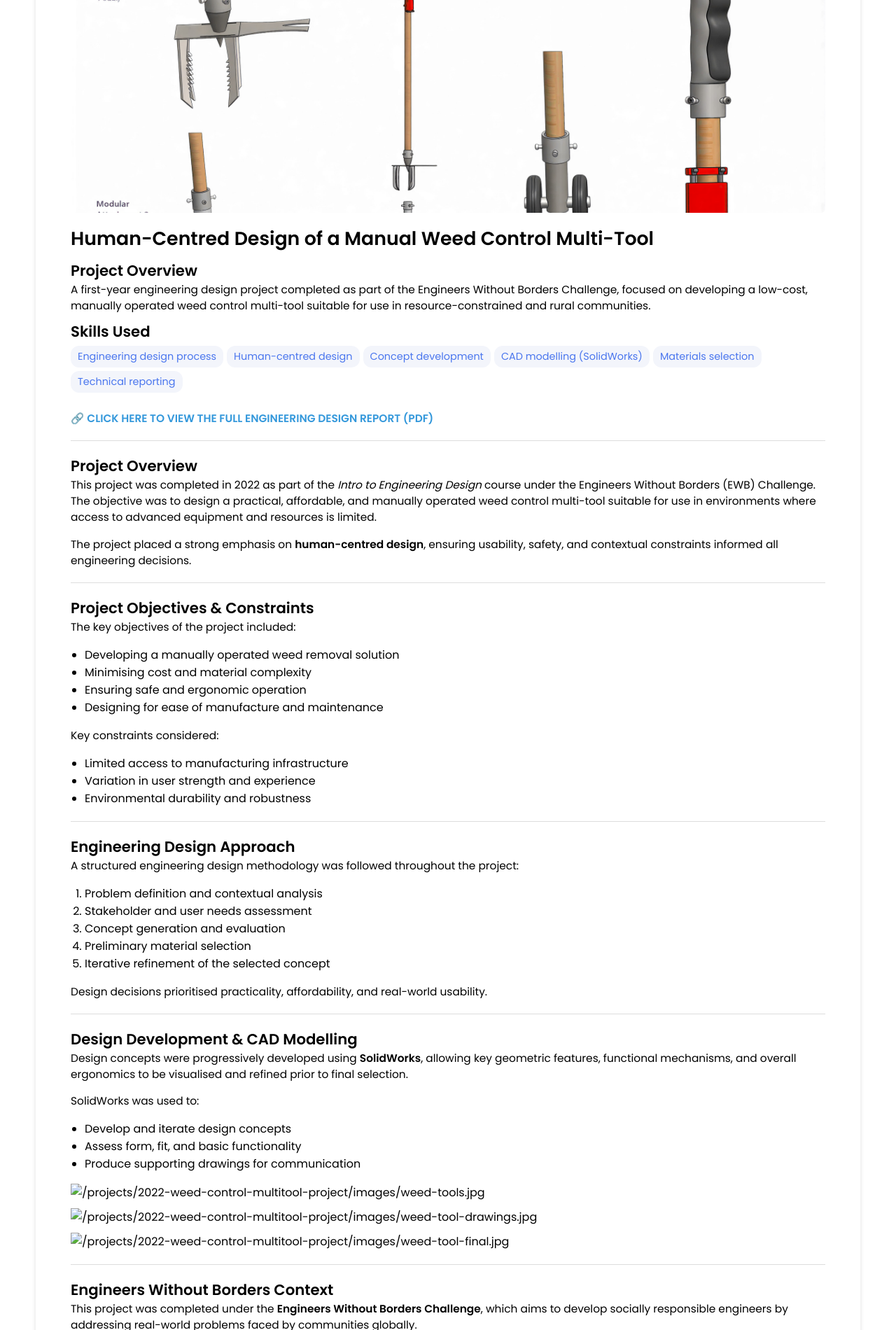
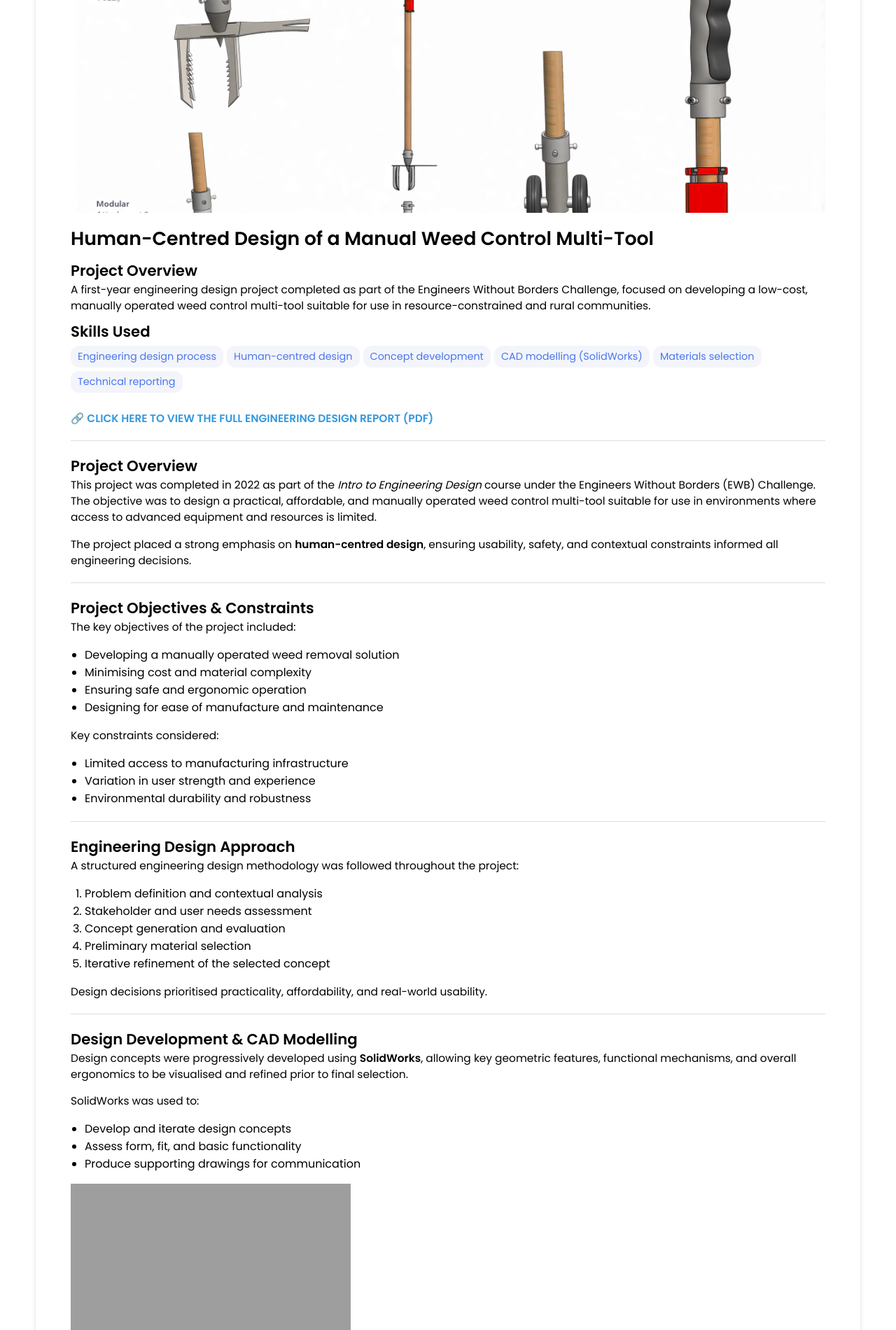
Before and after one commit to imraan11abdullah/imraan11abdullah.github.io, a Jekyll site: the page built from _projects/2022-weed-control-multitool-project/2022-weed-control-multitool-project.md, in a window 1280 px wide. Shown: the part 186-2086 px from the top of the page at 70% size. Built offline with Jekyll 4.4.1, drawn with Linux system fonts in a browser that asks for light colours; grey boxes are pictures that could not be loaded.

Commit message:
Update 2022-weed-control-multitool-project.md

```diff
--- a/_projects/2022-weed-control-multitool-project/2022-weed-control-multitool-project.md
+++ b/_projects/2022-weed-control-multitool-project/2022-weed-control-multitool-project.md
@@ -69,7 +69,7 @@ SolidWorks was used to:
 - Assess form, fit, and basic functionality
 - Produce supporting drawings for communication
 
-{% include image-gallery.html images="/projects/2022-weed-control-multitool-project/images/weed-tools.jpg, /projects/2022-weed-control-multitool-project/images/weed-tool-drawings.jpg, /projects/2022-weed-control-multitool-project/images/weed-tool-final.jpg" height="350" %}
+{% include image-gallery.html images="_projects/2022-weed-control-multitool-project/weed-tool-final.jpg," height="350" %}
 
 ---
 
```
